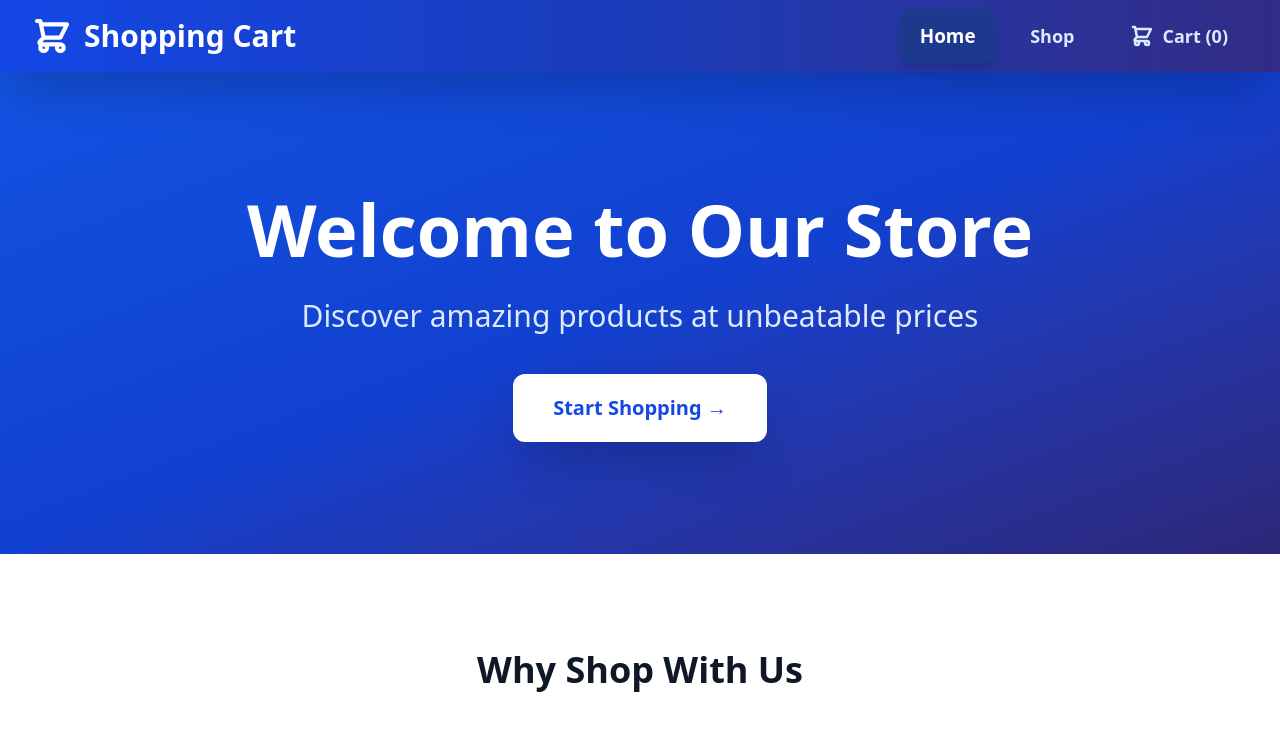
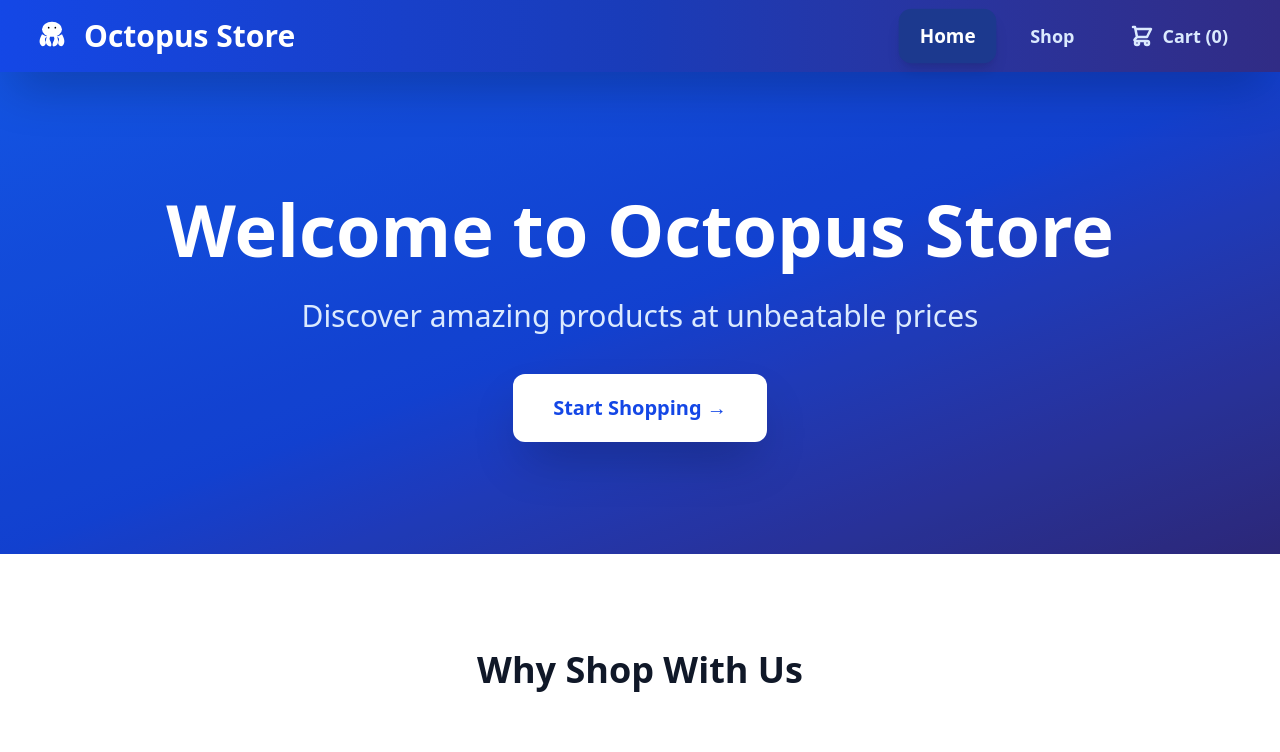
Before and after one commit to Andrew-McCrow/shopping-cart, a React (Vite) app: page / in a window 1280 px wide. Shown: the top 752 px of the page. Built offline with nearby package versions, Linux system fonts and the light colour scheme.

Commit message:
pulled fake product data from https://fakestoreapi.com/docs & added rating info

```diff
--- a/src/components/Navbar.jsx
+++ b/src/components/Navbar.jsx
@@ -13,22 +13,27 @@ function Navbar() {
         <div className="flex items-center justify-between h-18 py-3">
           <Link
             to="/"
-            className="text-3xl font-extrabold hover:text-blue-200 transition-colors duration-200 flex items-center gap-3"
+            className="text-3xl font-extrabold hover:text-blue-400 transition-colors duration-200 flex items-center gap-3"
           >
-            <svg
-              className="w-10 h-10"
-              fill="none"
-              stroke="currentColor"
-              viewBox="0 0 24 24"
-            >
-              <path
-                strokeLinecap="round"
-                strokeLinejoin="round"
-                strokeWidth={2.5}
-                d="M3 3h2l.4 2M7 13h10l4-8H5.4M7 13L5.4 5M7 13l-2.293 2.293c-.63.63-.184 1.707.707 1.707H17m0 0a2 2 0 100 4 2 2 0 000-4zm-8 2a2 2 0 11-4 0 2 2 0 014 0z"
-              />
+            <svg className="w-10 h-10" fill="currentColor" viewBox="0 0 24 24">
+              {/* Octopus body */}
+              <ellipse cx="12" cy="8" rx="6" ry="4.5" />
+              {/* Eyes */}
+              <circle cx="10" cy="7" r="1" fill="white" />
+              <circle cx="14" cy="7" r="1" fill="white" />
+              <circle cx="10" cy="7" r="0.5" fill="black" />
+              <circle cx="14" cy="7" r="0.5" fill="black" />
+              {/* Arms/tentacles */}
+              <path d="M6 11c-1 2-2 4-1 6s3 1 3-1-1-3 0-4" />
+              <path d="M8 12c-2 1-3 3-2 5s3 0 2-2 1-2 1-3" />
+              <path d="M16 12c2 1 3 3 2 5s-3 0-2-2-1-2-1-3" />
+              <path d="M18 11c1 2 2 4 1 6s-3 1-3-1 1-3 0-4" />
+              {/* Bottom tentacles */}
+              <path d="M9 12c-1 3-1 5 1 6s2-1 1-3 0-2 0-3" />
+              <path d="M12 12c0 3 0 5 0 6s0-1 0-3 0-2 0-3" />
+              <path d="M15 12c1 3 1 5-1 6s-2-1-1-3 0-2 0-3" />
             </svg>
-            <span className="hidden sm:inline">Shopping Cart</span>
+            <span className="hidden sm:inline">Octopus Store</span>
           </Link>
           <div className="flex items-center gap-4">
             <Link
--- a/src/pages/Home.jsx
+++ b/src/pages/Home.jsx
@@ -9,7 +9,7 @@ function Home() {
         <div className="relative max-w-7xl mx-auto px-4 sm:px-6 lg:px-8">
           <div className="text-center">
             <h1 className="text-6xl md:text-7xl font-extrabold mb-6 leading-tight">
-              Welcome to Our Store
+              Welcome to Octopus Store
             </h1>
             <p className="text-2xl md:text-3xl mb-10 text-blue-100 font-light">
               Discover amazing products at unbeatable prices
--- a/src/pages/Shop.jsx
+++ b/src/pages/Shop.jsx
@@ -1,13 +1,64 @@
 import { useState } from "react";
-import { products } from "../products/products";
+import { productsOld, useProductsFakeStore } from "../products/products";
 import { useCart } from "../cart-context.jsx";
 
 function Shop() {
   const [quantities, setQuantities] = useState({});
   const { addToCart } = useCart();
+  const { products, loading, error } = useProductsFakeStore();
 
   // Helper functions for quantity management. Starts at 1 if not set, and ensures values stay between 1 and 99.
   const getQuantity = (productId) => quantities[productId] || 1;
+
+  // Render star rating based on rating value
+  const renderStars = (rating) => {
+    const stars = [];
+    const fullStars = Math.floor(rating);
+    const hasHalfStar = rating % 1 !== 0;
+
+    for (let i = 0; i < 5; i++) {
+      if (i < fullStars) {
+        // Full star
+        stars.push(
+          <svg
+            key={i}
+            className="w-5 h-5 fill-current text-yellow-400"
+            viewBox="0 0 20 20"
+          >
+            <path d="M10 15l-5.878 3.09 1.123-6.545L.489 6.91l6.572-.955L10 0l2.939 5.955 6.572.955-4.756 4.635 1.123 6.545z" />
+          </svg>,
+        );
+      } else if (i === fullStars && hasHalfStar) {
+        // Half star
+        stars.push(
+          <svg key={i} className="w-5 h-5 text-yellow-400" viewBox="0 0 20 20">
+            <defs>
+              <linearGradient id={`half-${i}`}>
+                <stop offset="50%" stopColor="currentColor" />
+                <stop offset="50%" stopColor="rgb(209, 213, 219)" />
+              </linearGradient>
+            </defs>
+            <path
+              fill={`url(#half-${i})`}
+              d="M10 15l-5.878 3.09 1.123-6.545L.489 6.91l6.572-.955L10 0l2.939 5.955 6.572.955-4.756 4.635 1.123 6.545z"
+            />
+          </svg>,
+        );
+      } else {
+        // Empty star
+        stars.push(
+          <svg
+            key={i}
+            className="w-5 h-5 fill-current text-gray-300"
+            viewBox="0 0 20 20"
+          >
+            <path d="M10 15l-5.878 3.09 1.123-6.545L.489 6.91l6.572-.955L10 0l2.939 5.955 6.572.955-4.756 4.635 1.123 6.545z" />
+          </svg>,
+        );
+      }
+    }
+    return stars;
+  };
   // Centralized function to update quantity (quantity is bounded between 1 and 99)
   const updateQuantity = (productId, newQuantity) => {
     if (newQuantity < 1) newQuantity = 1;
@@ -49,42 +100,32 @@ function Shop() {
               key={product.id}
               className="bg-white rounded-2xl shadow-xl hover:shadow-2xl transition-all duration-300 overflow-hidden group border-2 border-gray-100 transform hover:-translate-y-2"
             >
-              <div className="bg-gradient-to-br from-blue-100 via-purple-100 to-pink-100 h-64 flex items-center justify-center relative overflow-hidden">
-                <svg
-                  className="w-24 h-24 text-gray-400 group-hover:scale-125 group-hover:rotate-12 transition-all duration-500"
-                  fill="none"
-                  stroke="currentColor"
-                  viewBox="0 0 24 24"
-                >
-                  <path
-                    strokeLinecap="round"
-                    strokeLinejoin="round"
-                    strokeWidth={1.5}
-                    d="M20 7l-8-4-8 4m16 0l-8 4m8-4v10l-8 4m0-10L4 7m8 4v10M4 7v10l8 4"
-                  />
-                </svg>
+              <div className="bg-gradient-to-br from-blue-100 via-purple-100 to-pink-100 h-64 flex items-center justify-center relative overflow-hidden p-6">
+                <img
+                  src={product.image}
+                  alt={product.title}
+                  className="max-h-full max-w-full object-contain"
+                />
                 <span className="absolute top-4 right-4 bg-gradient-to-r from-blue-600 to-purple-600 text-white text-sm font-bold px-4 py-2 rounded-full shadow-lg">
                   {product.category}
                 </span>
               </div>
               <div className="p-7">
                 <h3 className="text-2xl font-bold text-gray-900 mb-3 group-hover:text-blue-600 transition-colors">
-                  {product.name}
+                  {product.title}
                 </h3>
                 <div className="flex items-center justify-between mb-5">
                   <span className="text-3xl font-extrabold text-transparent bg-clip-text bg-gradient-to-r from-blue-600 to-purple-600">
                     ${product.price.toFixed(2)}
                   </span>
-                  <div className="flex text-yellow-400">
-                    {[...Array(5)].map((_, i) => (
-                      <svg
-                        key={i}
-                        className="w-5 h-5 fill-current"
-                        viewBox="0 0 20 20"
-                      >
-                        <path d="M10 15l-5.878 3.09 1.123-6.545L.489 6.91l6.572-.955L10 0l2.939 5.955 6.572.955-4.756 4.635 1.123 6.545z" />
-                      </svg>
-                    ))}
+                  <div className="text-right">
+                    <div className="flex justify-end mb-1">
+                      {renderStars(product.rating?.rate || 0)}
+                    </div>
+                    <div className="text-sm text-gray-500">
+                      {product.rating?.rate?.toFixed(1) || "N/A"} (
+                      {product.rating?.count || 0} reviews)
+                    </div>
                   </div>
                 </div>
 
--- a/src/products/products.jsx
+++ b/src/products/products.jsx
@@ -1,4 +1,4 @@
-export const products = [
+export const productsOld = [
   {
     id: 1,
     name: "Premium Headphones",
@@ -36,3 +36,32 @@ export const products = [
     category: "Accessories",
   },
 ];
+
+import { useState, useEffect } from "react";
+
+// Custom hook to fetch products from Fake Store API
+export const useProductsFakeStore = () => {
+  const [products, setProducts] = useState([]);
+  const [loading, setLoading] = useState(true);
+  const [error, setError] = useState(null);
+
+  useEffect(() => {
+    fetch("https://fakestoreapi.com/products")
+      .then((response) => {
+        if (!response.ok) {
+          throw new Error("HTTP error " + response.status);
+        }
+        return response.json();
+      })
+      .then((data) => {
+        setProducts(data);
+        setLoading(false);
+      })
+      .catch((err) => {
+        setError(err);
+        setLoading(false);
+      });
+  }, []);
+
+  return { products, loading, error };
+};
```
